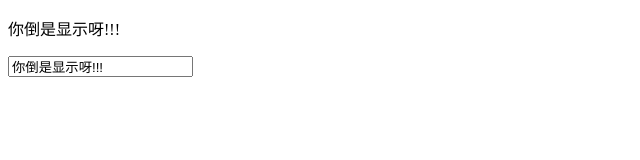
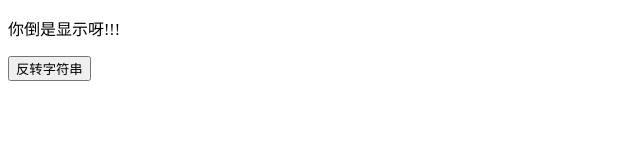
Before and after one commit to aci456852/Vue, a Vue app in the folder learnVue/: page /#/ in a window 1280 px wide. Shown: the top 160 px of the page, without its empty margins (0-640 px from the left). Built offline with nearby package versions, Linux system fonts and the light colour scheme.

Commit message:
练习：字符串反转

```diff
--- /dev/null
+++ b/learnVue/src/components/bind/reverse.vue
@@ -0,0 +1,22 @@
+<template>
+	<div>
+	    <p>{{ message }}</p>
+	    <button v-on:click="reverseMessage">反转字符串</button>
+	</div>
+</template>
+
+<script>
+export default {
+	el: '#app',
+    data() {
+      return {
+        message: '你倒是显示呀!!!'
+      }
+    },
+  	methods: {
+      reverseMessage: function () {
+      	this.message = this.message.split('').reverse().join('')
+      }
+  	}
+}
+</script>
--- a/learnVue/src/router/index.js
+++ b/learnVue/src/router/index.js
@@ -1,6 +1,6 @@
 import Vue from 'vue'
 import Router from 'vue-router'
-import model from '@/components/bind/model'
+import reverse from '@/components/bind/reverse'
 
 
 Vue.use(Router)
@@ -9,8 +9,8 @@
   routes: [
     {
       path: '/',
-      name: 'model',
-      component: model
+      name: 'reverse',
+      component: reverse
     }
   ]
 })
```
